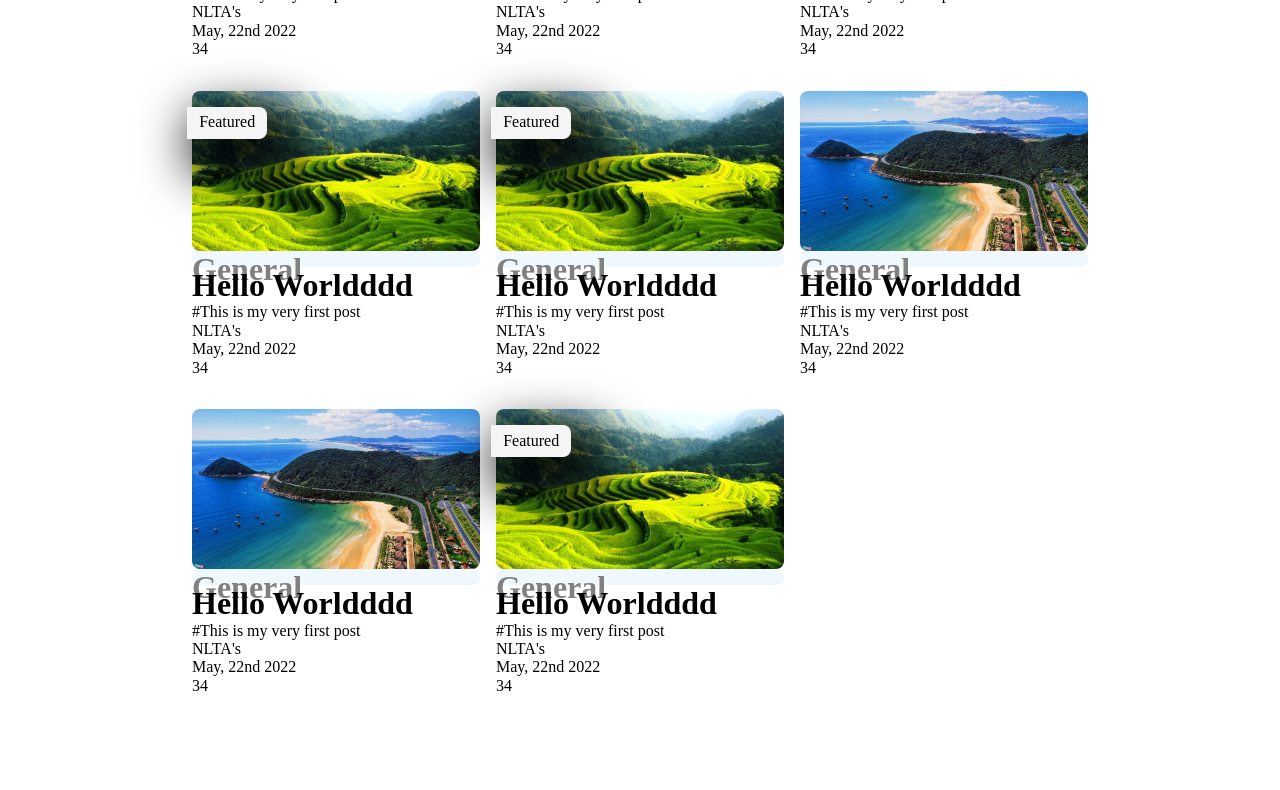
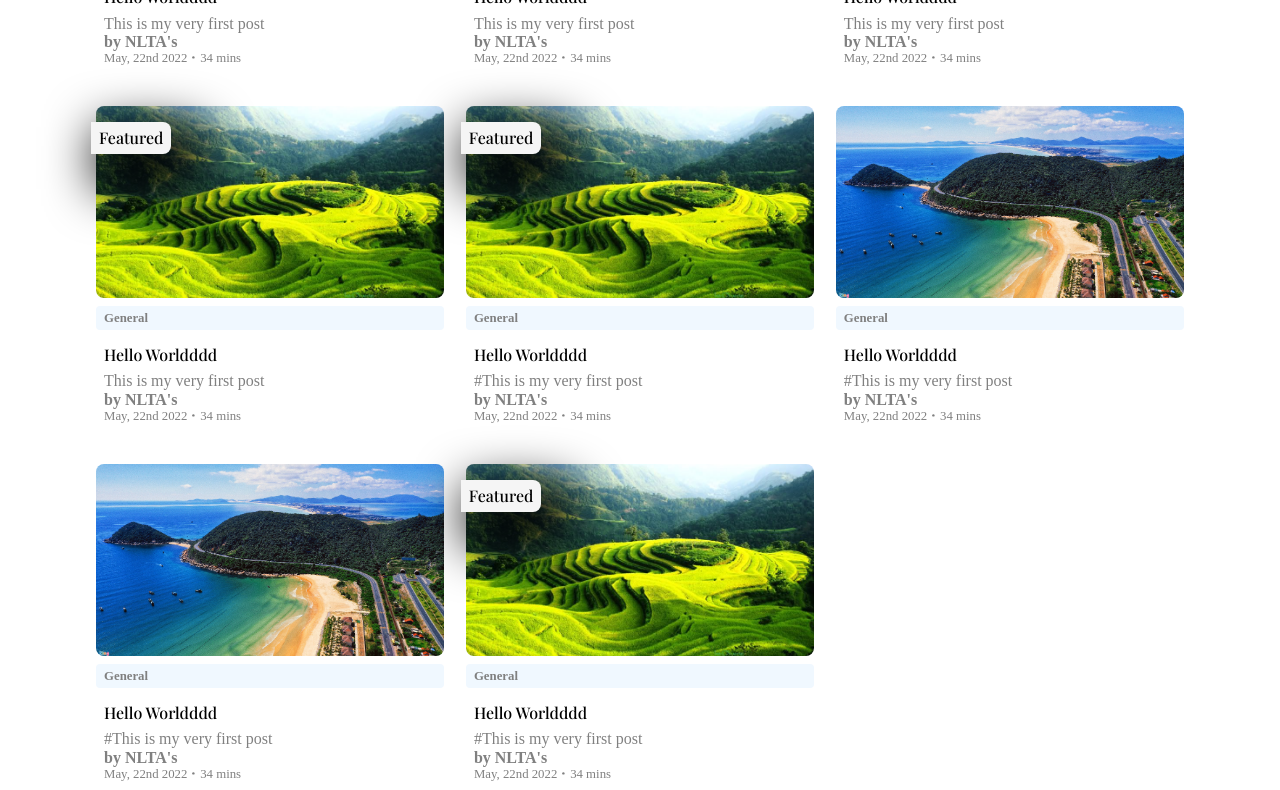
Before and after one commit to AnNguyenLe/nlta-gatsby-blog-starter, a Gatsby site: page / in a window 1280 px wide. Shown: the part 634-1424 px from the top of the page. Before the commit the page ends 1377 px from the top, so only its background shows below. Built offline with nearby package versions, Linux system fonts and the light colour scheme; Gatsby itself is replaced by a stand-in of ours; a web font is replaced by a local one.

Commit message:
styling the homepage - 2

```diff
--- a/gatsby-config.js
+++ b/gatsby-config.js
@@ -24,7 +24,13 @@ module.exports = {
     {
       resolve: `gatsby-plugin-google-fonts`,
       options: {
-        fonts: [`Lobster Two\:700i`, `Oxygen\:700`, `Playfair Display\:700i`],
+        fonts: [
+          `Lobster Two\:700i`,
+          `Oxygen\:700`,
+          `Playfair Display\:700i,500`,
+          `Indie Flower`,
+          `Roboto Slab\:600di`,
+        ],
         display: "swap",
       },
     },
--- a/src/components/Layout/NavBar.js
+++ b/src/components/Layout/NavBar.js
@@ -9,6 +9,7 @@ const NavWrapper = styled.nav`
   justify-content: space-around;
   align-items: center;
   padding: 0.5rem 0;
+  height: 3rem;
 `
 const LogoWrapper = styled(Link)``
 
@@ -21,6 +22,7 @@ const MenuWrapper = styled.ul`
   flex-direction: row;
   justify-content: space-between;
   align-items: center;
+  padding-inline-start: 0;
 `
 
 const MenuItem = styled(Link)`
--- a/src/components/PostCardList/PostCard.js
+++ b/src/components/PostCardList/PostCard.js
@@ -1,6 +1,7 @@
 import React from "react"
 import styled from "styled-components"
 import { GatsbyImage, getImage } from "gatsby-plugin-image"
+import { BsDot } from "react-icons/bs"
 
 const PostCardWrapper = styled.div`
   width: 100%;
@@ -10,9 +11,8 @@ const PostCardWrapper = styled.div`
 `
 
 const Thumbnail = styled(GatsbyImage)`
-  width: 18rem;
-  height: 10rem;
-  border-radius: 8px;
+  height: 12rem;
+  border-radius: 0.5rem;
 `
 
 const FeaturedTag = styled.div`
@@ -33,24 +33,49 @@ const FeaturedTag = styled.div`
 `
 
 const Category = styled.div`
-  font-size: 2rem;
-  font-weight: bold;
+  font-size: 0.8rem;
+  font-weight: bolder;
+  width: 100%;
+  height: 1.5rem;
   color: grey;
   background-color: aliceblue;
-  width: 100%;
-  height: 1rem;
-  border-radius: 0.5rem;
+  border-radius: 0.25rem;
+  display: flex;
+  align-items: center;
+  box-sizing: border-box;
+  margin-top: 0.5rem;
+  padding-left: 0.5rem;
+  font-family: "Roboto Slab";
 `
-const Content = styled.div``
+const Content = styled.div`
+  box-sizing: border-box;
+  padding: 0.5rem;
+`
 
 const Title = styled.div`
-  font-size: 2rem;
-  font-weight: bolder;
+  font-size: 1rem;
+  font-weight: 500;
+  font-family: "Playfair Display";
+  max-height: 4rem;
+  box-sizing: border-box;
+  padding: 0.5rem 0.5rem 0.5rem 0;
 `
 
-const Excerpt = styled.div``
+const Excerpt = styled.div`
+  color: gray;
+`
 
-const Author = styled.div``
+const Author = styled.div`
+  font-weight: bold;
+  color: gray;
+`
+
+const DateAndReadTime = styled.div`
+  display: flex;
+  justify-content: flex-start;
+  color: gray;
+  font-size: 0.8rem;
+`
 
 const Date = styled.div``
 
@@ -74,9 +99,12 @@ const PostCard = ({
       <Content>
         <Title>{title}</Title>
         <Excerpt>{excerpt}</Excerpt>
-        <Author>{author}</Author>
-        <Date>{date}</Date>
-        <ReadTime>{readTime}</ReadTime>
+        <Author> by {author}</Author>
+        <DateAndReadTime>
+          <Date>{date}</Date>
+          <BsDot />
+          <ReadTime>{readTime} mins</ReadTime>
+        </DateAndReadTime>
       </Content>
     </PostCardWrapper>
   )
--- a/src/components/PostCardList/index.js
+++ b/src/components/PostCardList/index.js
@@ -11,6 +11,7 @@ const PostCardListWrapper = styled.div`
   grid-template-columns: auto auto auto;
   justify-content: space-between;
   row-gap: 2rem;
+  column-gap: 2%;
 `
 
 const PostCardList = ({ postList }) => {
--- a/src/pages/index.js
+++ b/src/pages/index.js
@@ -39,7 +39,7 @@ const HomePageContentWrapper = styled.div`
 `
 
 const HomePageContent = styled.div`
-  width: 70%;
+  width: 85%;
   display: flex;
   flex-direction: column;
   align-items: center;
--- a/src/posts/hello-world-1/hello-world-1.mdx
+++ b/src/posts/hello-world-1/hello-world-1.mdx
@@ -9,4 +9,4 @@ thumbnail: ./assets/rice-terrace-field.jpeg
 isFeaturedPost: true
 ---
 
-#This is my very first post
+# This is my very first post
--- a/src/posts/hello-world-2/hello-world-2.mdx
+++ b/src/posts/hello-world-2/hello-world-2.mdx
@@ -9,4 +9,4 @@ thumbnail: ./assets/ca_pass_phu_yen_khanh_hoa.jpeg
 isFeaturedPost: false
 ---
 
-#This is my very first post
+# This is my very first post
--- a/src/posts/hello-world-3/hello-world-3.mdx
+++ b/src/posts/hello-world-3/hello-world-3.mdx
@@ -9,4 +9,4 @@ thumbnail: ./assets/ca_pass_phu_yen_khanh_hoa.jpeg
 isFeaturedPost: false
 ---
 
-#This is my very first post
+# This is my very first post
--- a/src/posts/hello-world-4/hello-world-4.mdx
+++ b/src/posts/hello-world-4/hello-world-4.mdx
@@ -9,4 +9,4 @@ thumbnail: ./assets/rice-terrace-field.jpeg
 isFeaturedPost: true
 ---
 
-#This is my very first post
+# This is my very first post
```
